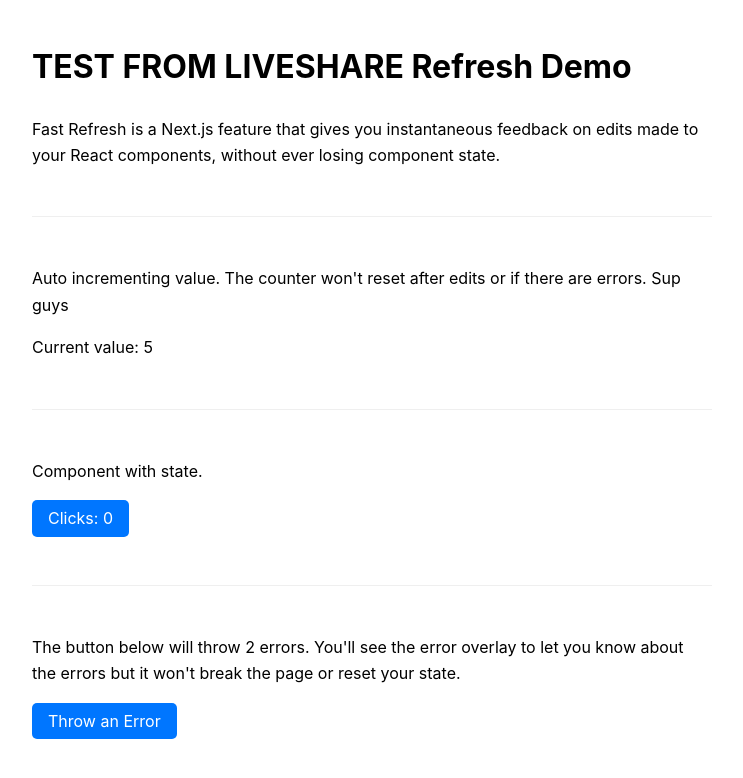
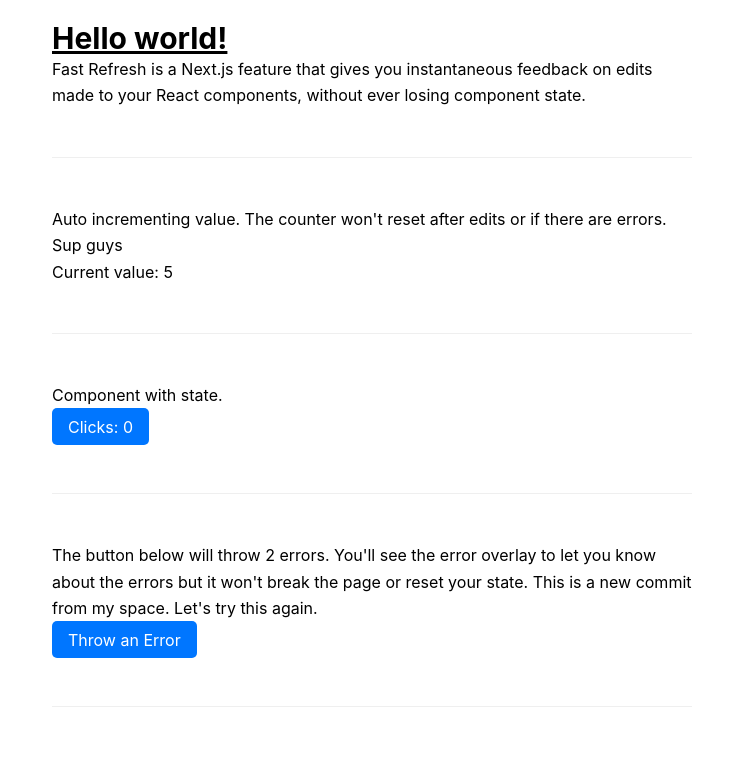
Before and after one commit to abeeto/codespaces-nextjs, a Next.js app: page / in a window 1280 px wide. Shown: the top 778 px of the page, without its empty margins (268-1011 px from the left). Built offline with nearby package versions, Linux system fonts and the light colour scheme.

Commit message:
Add tailwind

```diff
--- a/global.css
+++ b/global.css
@@ -1,3 +1,6 @@
+@tailwind base;
+@tailwind components;
+@tailwind utilities;
 body {
   font-family: 'SF Pro Text', 'SF Pro Icons', 'Helvetica Neue', 'Helvetica',
     'Arial', sans-serif;
--- a/package.json
+++ b/package.json
@@ -9,5 +9,10 @@
     "next": "^13.5.4",
     "react": "^18.2.0",
     "react-dom": "^18.2.0"
+  },
+  "devDependencies": {
+    "autoprefixer": "^10.4.17",
+    "postcss": "^8.4.33",
+    "tailwindcss": "^3.4.1"
   }
 }
--- a/pages/index.js
+++ b/pages/index.js
@@ -28,7 +28,9 @@
 
   return (
     <main className={styles.main}>
-      <h1>TEST FROM LIVESHARE Refresh Demo</h1>
+      <h1 className="text-3xl font-bold underline">
+        Hello world!
+      </h1>
       <p>
         Fast Refresh is a Next.js feature that gives you instantaneous feedback
         on edits made to your React components, without ever losing component
@@ -52,7 +54,7 @@
         <p>
           The button below will throw 2 errors. You'll see the error overlay to
           let you know about the errors but it won't break the page or reset
-          your state.
+          your state. This is a new commit from my space. Let's try this again.
         </p>
         <Button
           onClick={(e) => {
--- /dev/null
+++ b/postcss.config.js
@@ -0,0 +1,6 @@
+module.exports = {
+  plugins: {
+    tailwindcss: {},
+    autoprefixer: {},
+  },
+}
--- /dev/null
+++ b/tailwind.config.js
@@ -0,0 +1,15 @@
+/** @type {import('tailwindcss').Config} */
+module.exports = {
+  content: [
+    "./app/**/*.{js,ts,jsx,tsx,mdx}",
+    "./pages/**/*.{js,ts,jsx,tsx,mdx}",
+    "./components/**/*.{js,ts,jsx,tsx,mdx}",
+
+    // Or if using `src` directory:
+    "./src/**/*.{js,ts,jsx,tsx,mdx}",
+  ],
+  theme: {
+    extend: {},
+  },
+  plugins: [],
+}
```
Also changed, not shown: 1 other file (tests, documents, lock files or other folders).
